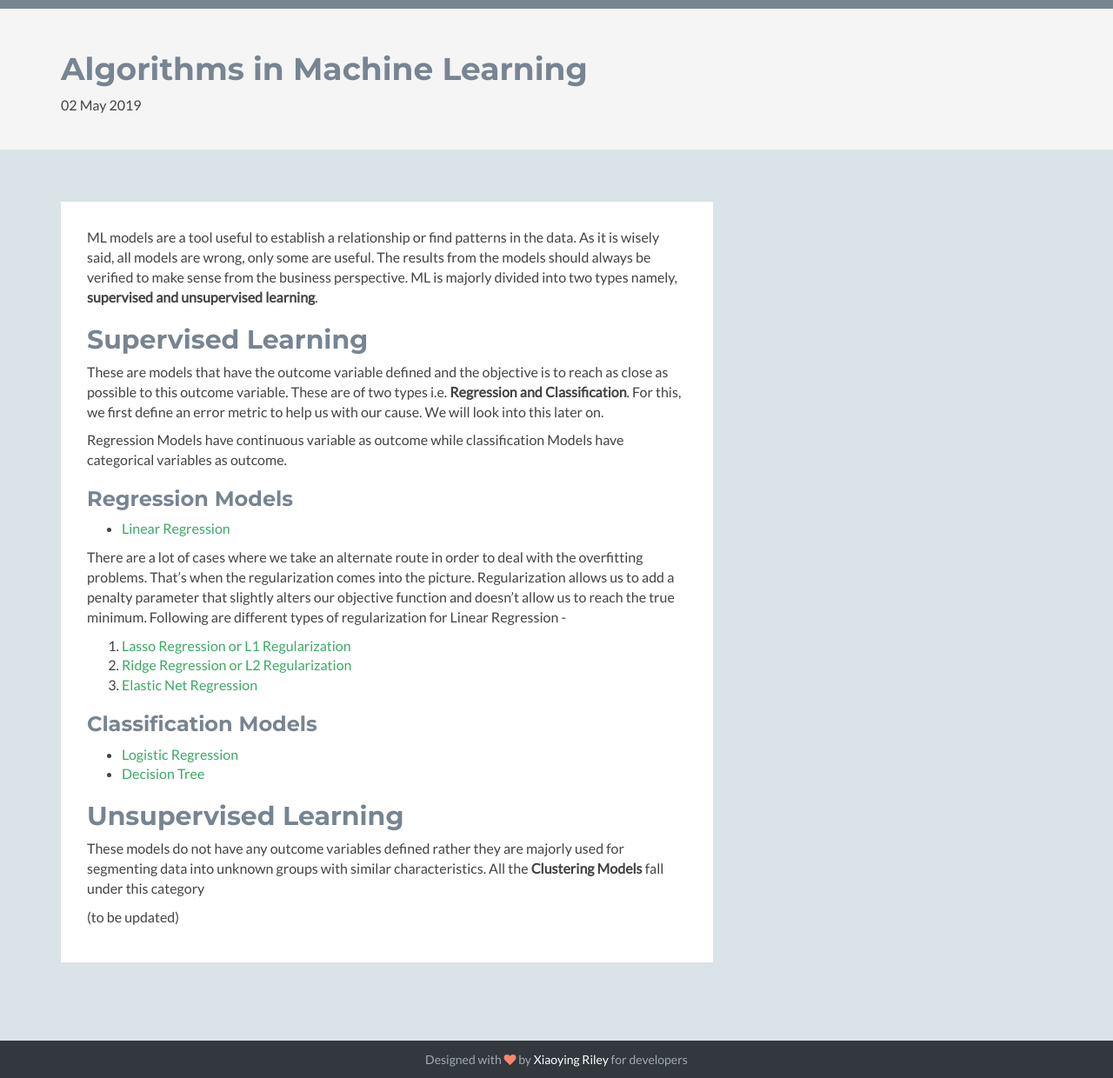
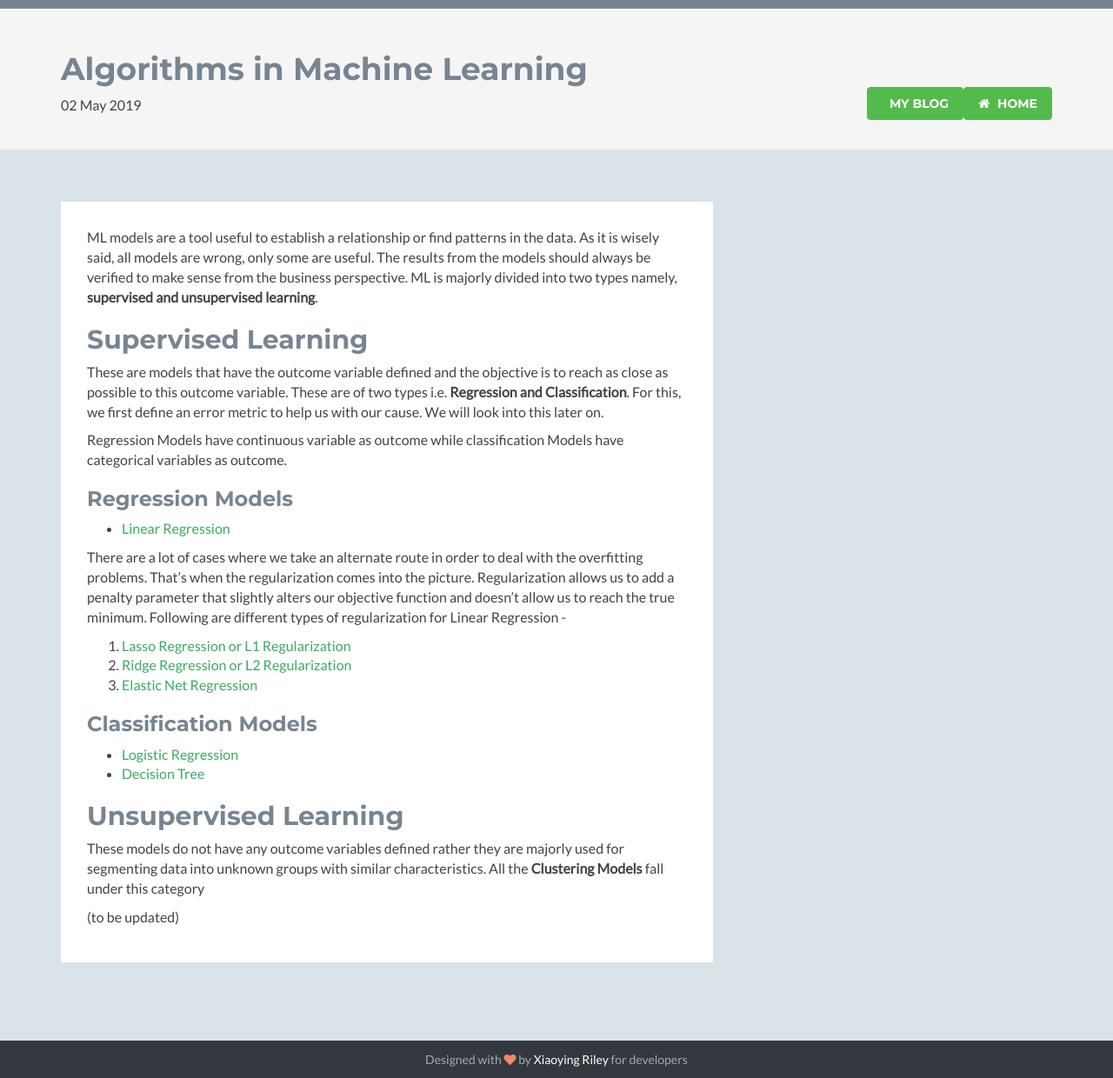
Before and after one commit to abhisheksanghai/abhisheksanghai.github.io, a Jekyll site: the page built from _posts/2019-05-02-algorithms-in-ml.md, in a window 1280 px wide. Shown: the whole page at 87% size. Built offline with Jekyll 4.4.1, drawn with Linux system fonts in a browser that asks for light colours; nearby versions of some CDN libraries; library files that are not in the unit come from our copies; comment, search, counter and statistics services are not loaded.

Commit message:
Update post.html
adding home and my blog links

```diff
--- a/_layouts/post.html
+++ b/_layouts/post.html
@@ -8,6 +8,8 @@ layout: default
                 <h1>{{ page.title }}</h1>
                 <p class="meta">{{ page.date | date_to_string }}</p>
             </div><!--//profile-->
+		<a class="btn btn-cta-primary pull-right" href="/"><i class="fa fa-home"></i> Home</a>
+		<a class="btn btn-cta-primary pull-right" href="/datascience"><i class="fa fa-blogger"></i> My Blog</a>
         </div><!--//container-->
     </header><!--//header-->
 
```
